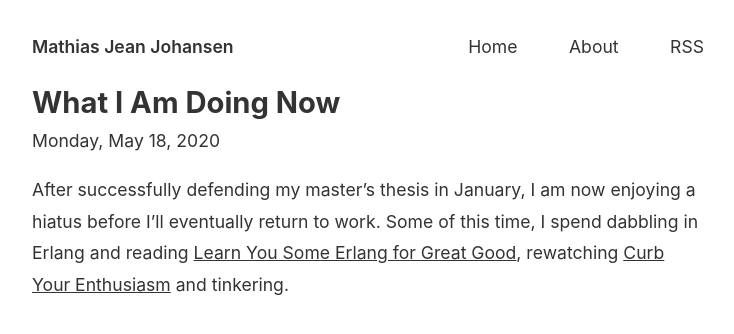
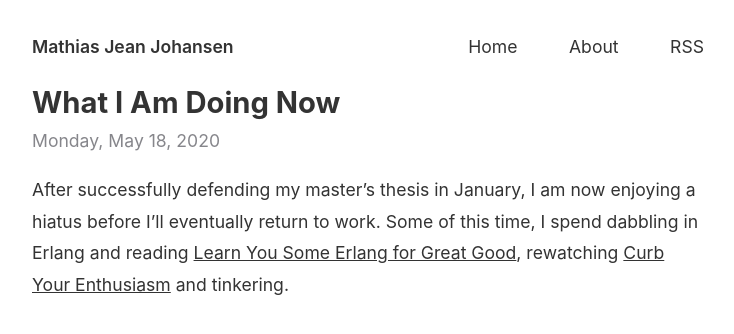
Before and after one commit to majjoha/majjoha.github.io, a Jekyll site: the page built from now/index.md, in a window 1280 px wide. Shown: the top 334 px of the page, without its empty margins (272-1006 px from the left). Built offline with Jekyll 4.4.1, drawn with Linux system fonts in a browser that asks for light colours.

Commit message:
Brighten `time` tag.

```diff
--- a/_includes/style.css
+++ b/_includes/style.css
@@ -138,6 +138,10 @@ article time {
   align-self: center;
 }
 
+section > time {
+  color: #86868b;
+}
+
 .me {
   background: repeat -3vw 2vh/12vw auto url(/images/me.gif);
   border-image: url(/images/me-border.gif) 5% 5% repeat;
```
